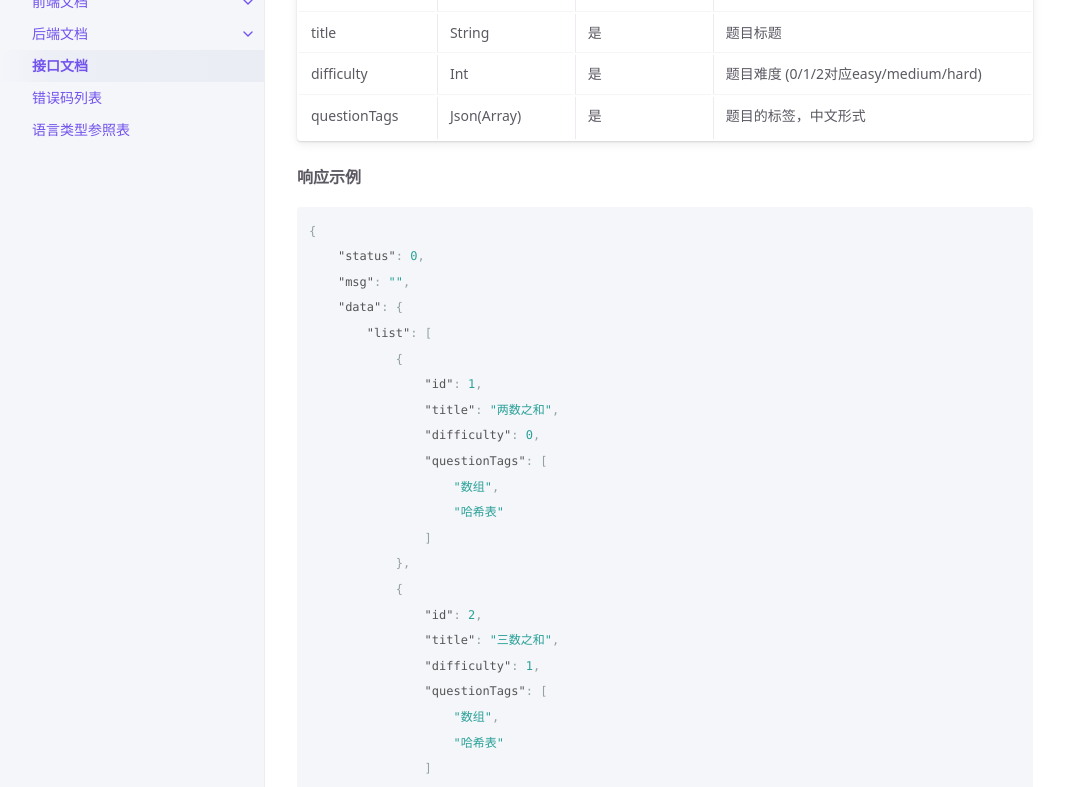
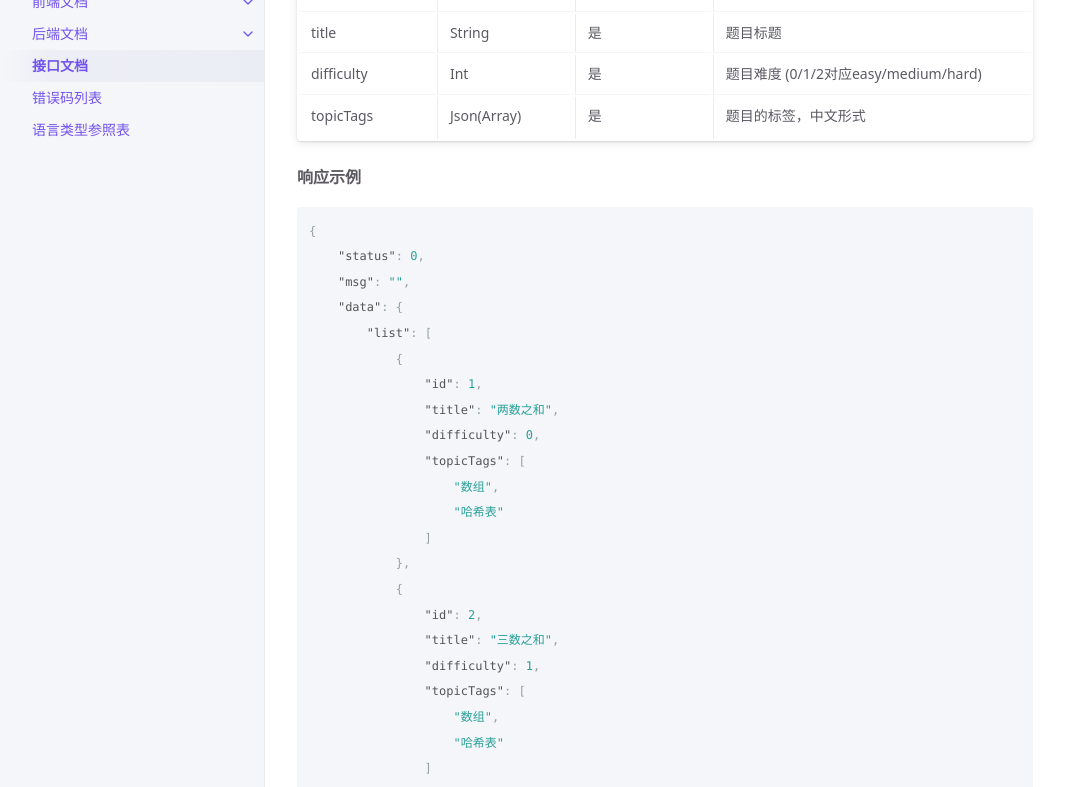
Before and after one commit to qms-dev/qms-dev.github.io, a Jekyll site: the page built from docs/api.md, in a window 1280 px wide and 1400 px high, scrolled down 810 px. Shown: the part 154-941 px from the top of the window, without its empty margins (107-1172 px from the left). Built offline with Jekyll 4.4.1, drawn with Linux system fonts in a browser that asks for light colours; some of the changed text lies outside the part shown.

Commit message:
Revert "调整题目标签字段名为questionTags，之后不会再变动"
This reverts commit d017a1db1d131f0a355396516ea42f668260fd12.

```diff
--- a/docs/api.md
+++ b/docs/api.md
@@ -38,12 +38,12 @@ permalink: docs/api
 
 **题目列表（全部）**
 
-| 参数         | 类型        | 是否必填 | 描述                                  |
-| ------------ | ----------- | -------- | ------------------------------------- |
-| id           | Int         | 是       | qmoj唯一题目id，不保证连续            |
-| title        | String      | 是       | 题目标题                              |
-| difficulty   | Int         | 是       | 题目难度  (0/1/2对应easy/medium/hard) |
-| questionTags | Json(Array) | 是       | 题目的标签，中文形式                  |
+| 参数       | 类型        | 是否必填 | 描述                                  |
+| ---------- | ----------- | -------- | ------------------------------------- |
+| id         | Int         | 是       | qmoj唯一题目id，不保证连续            |
+| title      | String      | 是       | 题目标题                              |
+| difficulty | Int         | 是       | 题目难度  (0/1/2对应easy/medium/hard) |
+| topicTags  | Json(Array) | 是       | 题目的标签，中文形式                  |
 
 **响应示例**
 
@@ -57,7 +57,7 @@ permalink: docs/api
                 "id": 1,
                 "title": "两数之和",
                 "difficulty": 0,
-                "questionTags": [
+                "topicTags": [
                     "数组",
                     "哈希表"
                 ]
@@ -66,7 +66,7 @@ permalink: docs/api
                 "id": 2,
                 "title": "三数之和",
                 "difficulty": 1,
-                "questionTags": [
+                "topicTags": [
                     "数组",
                     "哈希表"
                 ]
@@ -125,12 +125,12 @@ permalink: docs/api
 
 **当前页的记录**
 
-| 参数         | 类型        | 是否必填 | 描述                                  |
-| ------------ | ----------- | -------- | ------------------------------------- |
-| id           | Int         | 是       | qmoj唯一题目id，不保证连续            |
-| title        | String      | 是       | 题目标题                              |
-| difficulty   | Int         | 是       | 题目难度  (0/1/2对应easy/medium/hard) |
-| questionTags | Json(Array) | 是       | 题目的标签，中文形式                  |
+| 参数       | 类型        | 是否必填 | 描述                                  |
+| ---------- | ----------- | -------- | ------------------------------------- |
+| id         | Int         | 是       | qmoj唯一题目id，不保证连续            |
+| title      | String      | 是       | 题目标题                              |
+| difficulty | Int         | 是       | 题目难度  (0/1/2对应easy/medium/hard) |
+| topicTags  | Json(Array) | 是       | 题目的标签，中文形式                  |
 
 **响应示例**
 
@@ -148,7 +148,7 @@ permalink: docs/api
                 "id": 1,
                 "title": "两数之和",
                 "difficulty": 0,
-                "questionTags": [
+                "topicTags": [
                     "数组",
                     "哈希表"
                 ]
@@ -157,7 +157,7 @@ permalink: docs/api
                 "id": 2,
                 "title": "三数之和",
                 "difficulty": 1,
-                "questionTags": [
+                "topicTags": [
                     "数组",
                     "哈希表"
                 ]
@@ -200,15 +200,15 @@ permalink: docs/api
 
 **题目内容（JSON）**
 
-| 参数         | 类型        | 是否必填 | 描述                                                         |
-| ------------ | ----------- | -------- | ------------------------------------------------------------ |
-| id           | Int         | 是       | qmoj唯一题目id                                               |
-| platform     | String      | 是       | 来源平台(如：LeetCode，原创等)                               |
-| title        | String      | 是       | 标题                                                         |
-| content      | String      | 是       | 题目内容（带html标记的题干内容）                             |
-| difficulty   | Int         | 是       | 题目难度  (0/1/2对应easy/medium/hard)                        |
-| languages    | Json(Array) | 是       | 支持的语言类型，从小到大排列，具体类型参考[语言类型参照表](/languagetypes) |
-| questionTags | Json(Array) | 是       | 题目的标签，中文形式                                         |
+| 参数       | 类型        | 是否必填 | 描述                                                         |
+| ---------- | ----------- | -------- | ------------------------------------------------------------ |
+| id         | Int         | 是       | qmoj唯一题目id                                               |
+| platform   | String      | 是       | 来源平台(如：LeetCode，原创等)                               |
+| title      | String      | 是       | 标题                                                         |
+| content    | String      | 是       | 题目内容（带html标记的题干内容）                             |
+| difficulty | Int         | 是       | 题目难度  (0/1/2对应easy/medium/hard)                        |
+| languages  | Json(Array) | 是       | 支持的语言类型，从小到大排列，具体类型参考[语言类型参照表](/languagetypes) |
+| topicTags  | Json(Array) | 是       | 题目的标签，中文形式                                         |
 
 
 
@@ -229,7 +229,7 @@ permalink: docs/api
             1,
             2
         ],
-        "questionTags": [
+        "topicTags": [
             "数组",
             "哈希表"
         ]
```
